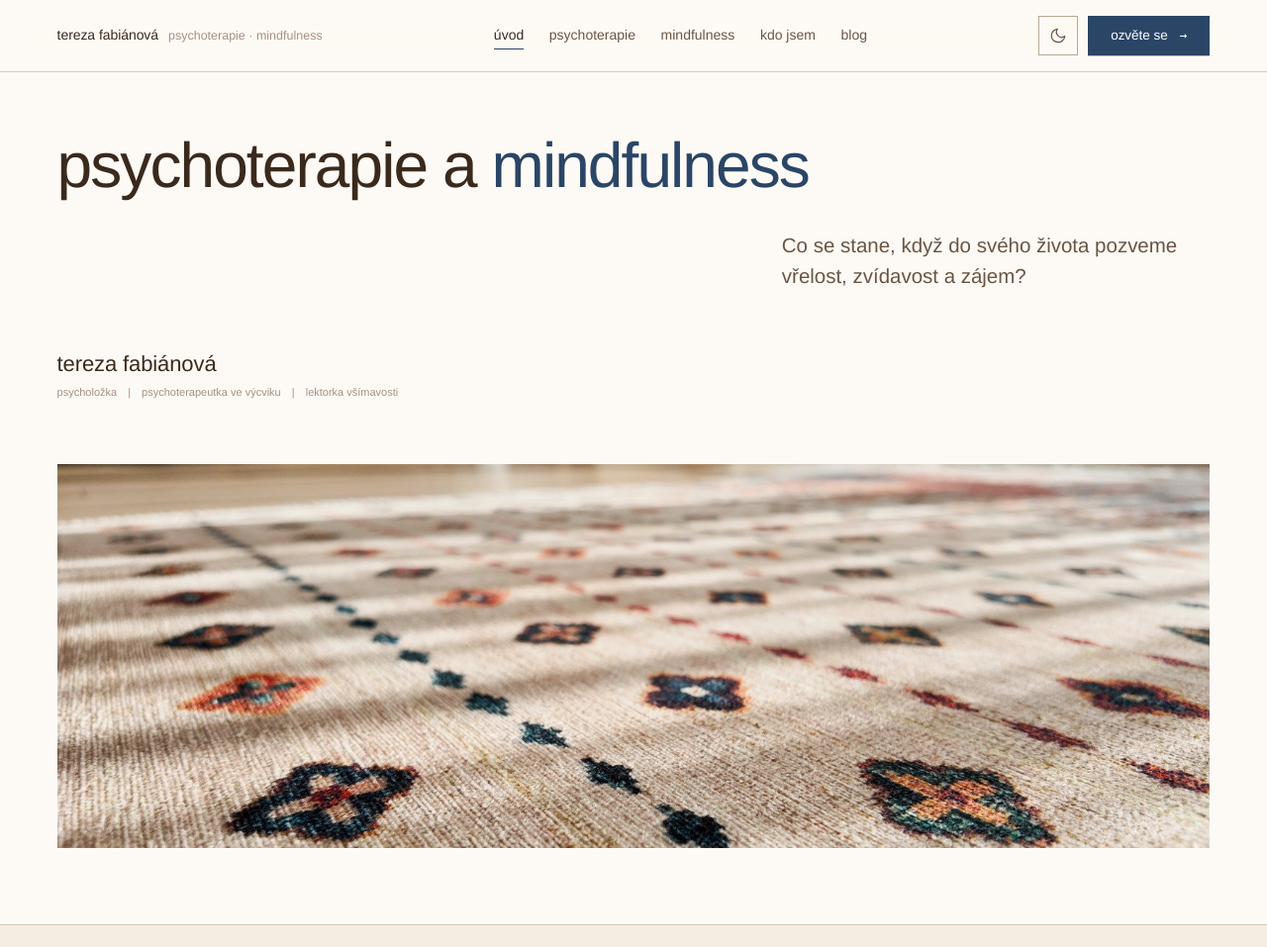
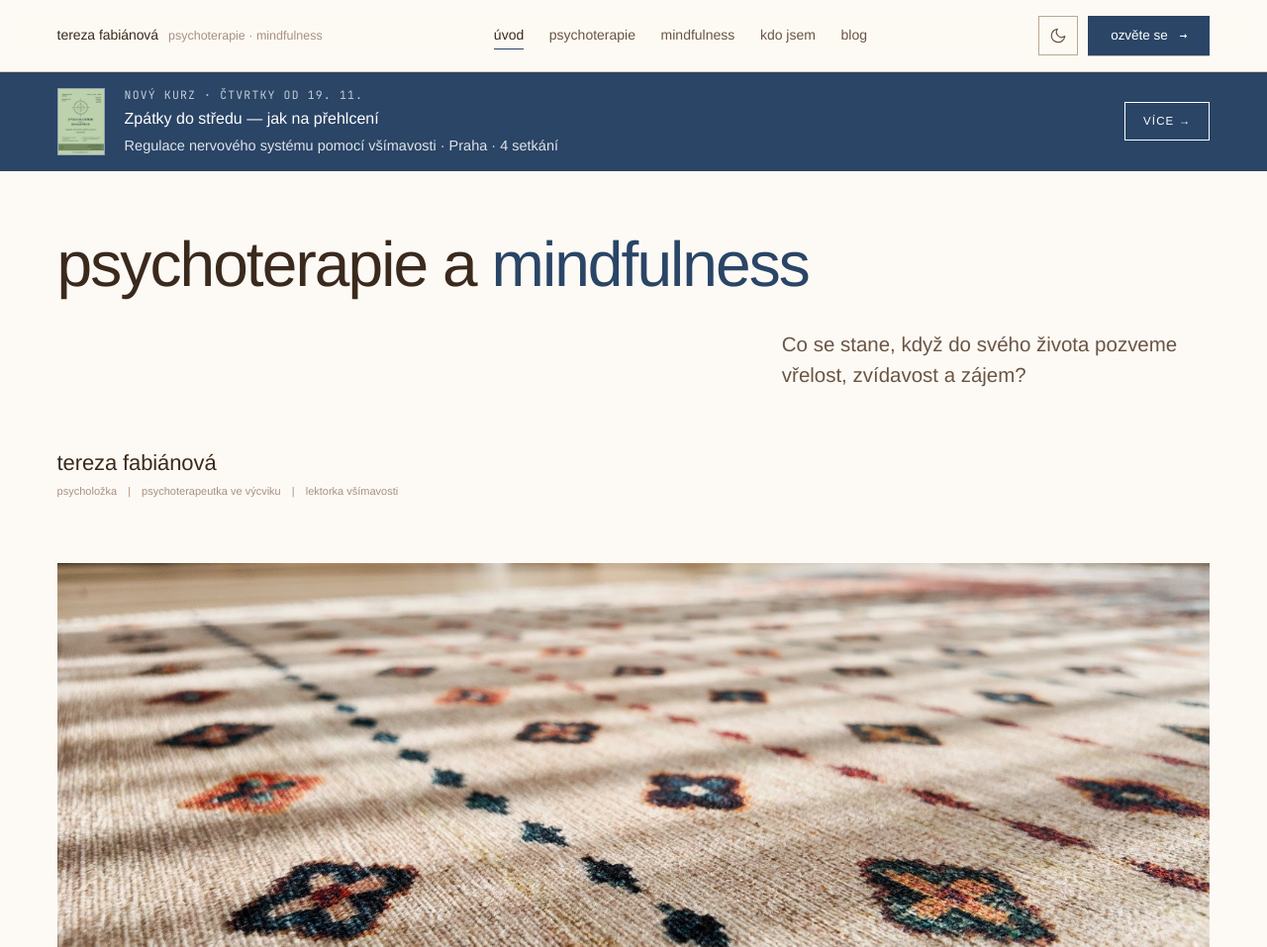
Before and after one commit to janfabian/terezafabianova.cz, a plain HTML site: page index.html in a window 1280 px wide. Shown: the top 957 px of the page at 99% size. Drawn offline with Linux system fonts and the light colour scheme.

Commit message:
home: add course announcement banner under the nav
Per Tereza: promote the "Zpátky do středu" course on the home page with a
compact banner directly below the top nav — accent strip with the leaflet
thumbnail, course title, term/location, and a "více →" link to the
mindfulness page (where the full leaflet + signup live).

Co-Authored-By: Claude Opus 4.8 (1M context) <noreply@anthropic.com>
Claude-Session: https://claude.ai/code/session_016gvcxwgPTEMSQjcbKVPmxq

```diff
--- a/index.html
+++ b/index.html
@@ -76,6 +76,19 @@
 </nav>
 
 <main>
+
+<!-- KURZ BANNER (pod horní lištou) -->
+<a class="course-banner" href="mindfulness.html">
+  <div class="course-banner-inner">
+    <img class="course-banner-thumb" src="images/mf-letak.jpg" alt="">
+    <div class="course-banner-text">
+      <span class="course-banner-eyebrow">nový kurz · čtvrtky od 19. 11.</span>
+      <span class="course-banner-title">Zpátky do středu — jak na přehlcení</span>
+      <span class="course-banner-meta">Regulace nervového systému pomocí všímavosti · Praha · 4 setkání</span>
+    </div>
+    <span class="course-banner-cta">více →</span>
+  </div>
+</a>
 
 <!-- HERO -->
 <header class="hero wrap" data-screen-label="Úvod">
--- a/styles.css
+++ b/styles.css
@@ -157,6 +157,17 @@ html[data-dark="true"] .theme-toggle .icon-moon{ display: none; }
   text-transform: uppercase;
   color: var(--ink-3);
 }
+
+/* ── Course announcement banner (under the nav) ── */
+.course-banner{ display: block; background: var(--accent); color: #fff; text-decoration: none; border-bottom: 1px solid var(--accent); }
+.course-banner-inner{ display: flex; align-items: center; gap: 20px; max-width: var(--maxw); margin: 0 auto; padding: 14px var(--gutter); flex-wrap: wrap; }
+.course-banner-thumb{ width: 48px; height: 68px; object-fit: cover; border: 1px solid rgba(255,255,255,.5); flex: 0 0 auto; }
+.course-banner-text{ display: flex; flex-direction: column; gap: 3px; flex: 1 1 260px; min-width: 0; }
+.course-banner-eyebrow{ font-family: var(--mono); font-size: var(--fs-eyebrow); letter-spacing: var(--ls-eyebrow); text-transform: uppercase; color: rgba(255,255,255,.72); }
+.course-banner-title{ font-size: var(--fs-body); font-weight: 500; }
+.course-banner-meta{ font-size: var(--fs-small); color: rgba(255,255,255,.85); }
+.course-banner-cta{ flex: 0 0 auto; white-space: nowrap; font-family: var(--sans); font-size: var(--fs-eyebrow); letter-spacing: var(--ls-eyebrow); text-transform: uppercase; border: 1px solid #fff; padding: 10px 18px; transition: background .15s, color .15s; }
+.course-banner:hover .course-banner-cta{ background: #fff; color: var(--accent); }
 
 /* ── Hero (home) ─────────────────────────────── */
 .hero{
```
